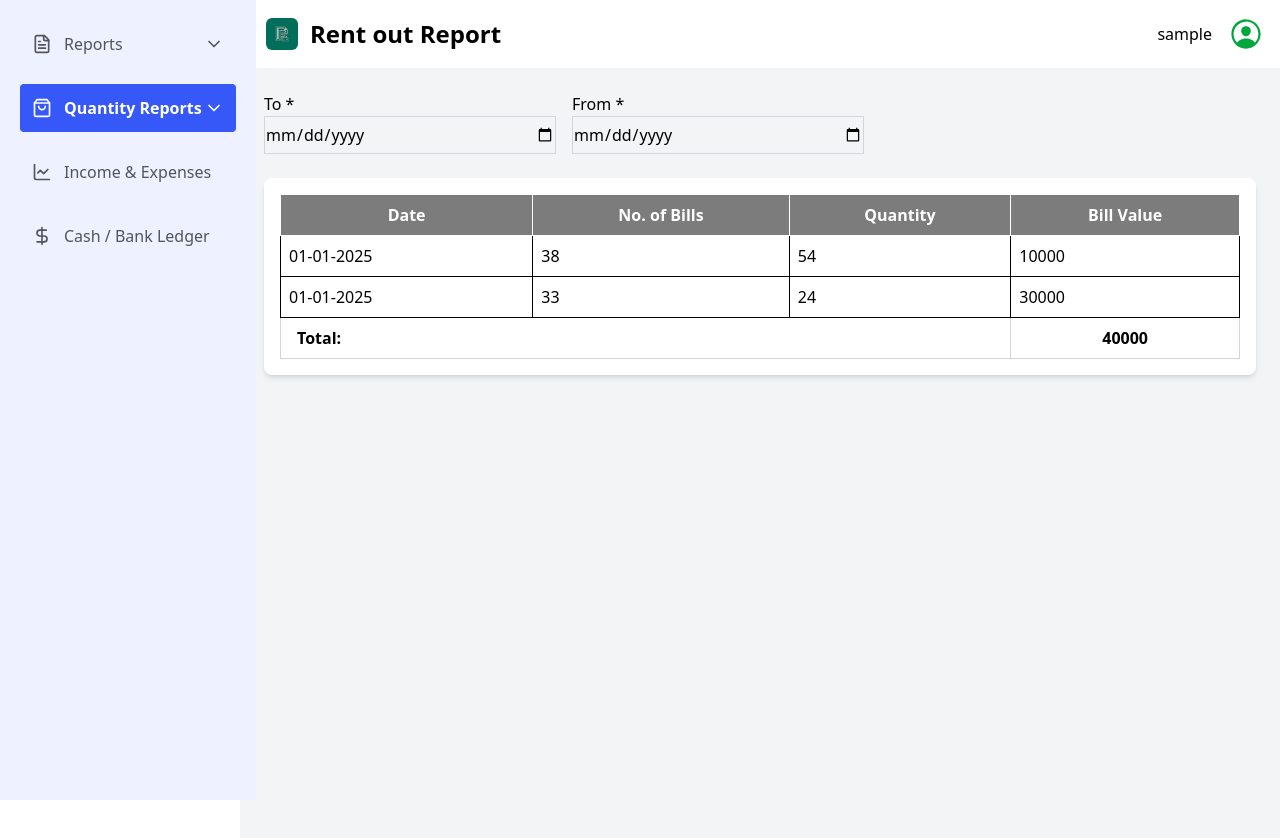
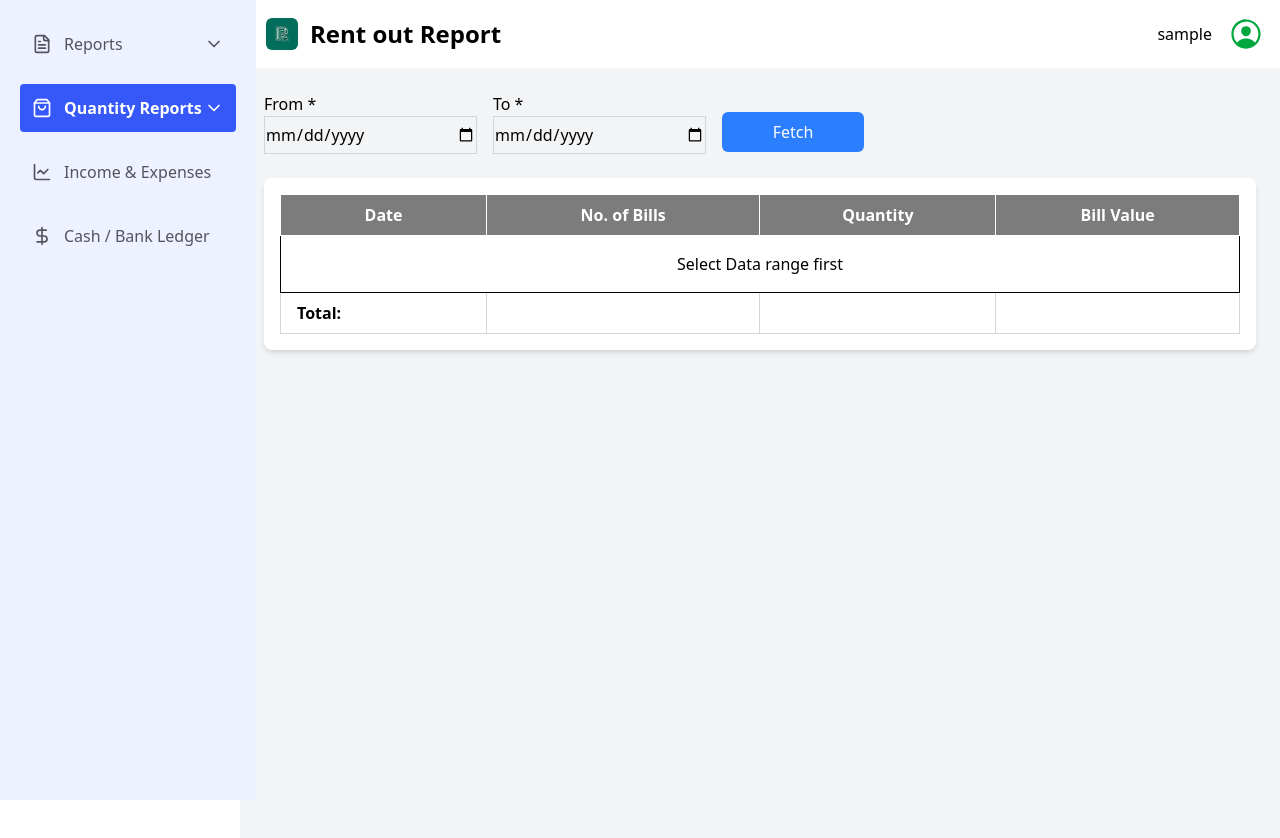
Before and after one commit to Rootments-Enterprises-LLP/RootFin, a React (Vite) app in the folder frontend/: page /RentOutReport in a window 1280 px wide. Shown: the top 838 px of the page. Built offline with nearby package versions, Linux system fonts and the light colour scheme; sample sign-in values are in the browser's storage.

Commit message:
finalize codebase structure for testing handoff

```diff
--- a/frontend/src/pages/Datewisedaybook.jsx
+++ b/frontend/src/pages/Datewisedaybook.jsx
@@ -7,22 +7,25 @@ import baseUrl from '../api/api.js';
 const categories = [
     { value: "all", label: "All" },
     { value: "booking", label: "Booking" },
-    { value: "rent_out", label: "Rent Out" },
-    { value: "refund", label: "Refund" },
-    { value: "income", label: "Income" },
+    { value: "RentOut", label: "Rent Out" },
+    { value: "Refund", label: "Refund" },
+    { value: "Return", label: "Return" },
+    { value: "Cancel", label: "Cancel" },
+
+    { value: "income", label: "income" },
     { value: "expense", label: "Expense" },
-    { value: "cash_to_bank", label: "Cash to Bank" },
+    { value: "money transfer", label: "Cash to Bank" },
 ];
 
 const subCategories = [
     { value: "all", label: "All" },
     { value: "advance", label: "Advance" },
-    { value: "bal_payable_amt", label: "Bal. Payable Amt" },
+    { value: "Balance Payable", label: "Balance Payable" },
     { value: "security", label: "Security" },
-    { value: "cancellation_refund", label: "Cancellation Refund" },
-    { value: "security_refund", label: "Security Refund" },
+    { value: "cancellation Refund", label: "Cancellation Refund" },
+    { value: "security Refund", label: "Security Refund" },
     { value: "compensation", label: "Compensation" },
-    { value: "petty_expense", label: "Petty Expense" },
+    { value: "petty expenses", label: "petty expenses" },
 ];
 
 
@@ -144,7 +147,7 @@ const Datewisedaybook = () => {
         advanceAmount: parseInt(transaction.advanceAmount, 10) || 0,
         RsecurityAmount: -(parseInt(transaction.securityAmount, 10) || 0),
         Category: "Return",
-        SubCategory: "Security"
+        SubCategory: "security Refund"
     }));
     const Transactionsall = (data3?.data || []).map(transaction => ({
         ...transaction,
@@ -155,7 +158,7 @@ const Datewisedaybook = () => {
     const canCelTransactions = (data4?.dataSet?.data || []).map(transaction => ({
         ...transaction,
         Category: "Cancel",
-        SubCategory: "Refund"
+        SubCategory: "cancellation Refund"
 
 
     }));
@@ -174,11 +177,14 @@ const Datewisedaybook = () => {
 
 
     // Filter transactions based on category & subcategory
-    const filteredTransactions = allTransactions.filter(
-        (t) =>
-            (selectedCategory.value === "all" || t.category.toLowerCase() === selectedCategory.value) &&
-            (selectedSubCategory.value === "all" || t.subCategory.toLowerCase() === selectedSubCategory.value)
+    const selectedCategoryValue = selectedCategory?.value?.toLowerCase() || "all";
+    const selectedSubCategoryValue = selectedSubCategory?.value?.toLowerCase() || "all";
+
+    const filteredTransactions = allTransactions.filter((t) =>
+        (selectedCategoryValue === "all" || (t.category?.toLowerCase() === selectedCategoryValue || t.Category?.toLowerCase() === selectedCategoryValue || t.type?.toLowerCase() === selectedCategoryValue || t.type?.toLowerCase() === selectedCategoryValue)) &&
+        (selectedSubCategoryValue === "all" || (t.subCategory?.toLowerCase() === selectedSubCategoryValue || t.SubCategory?.toLowerCase() === selectedSubCategoryValue || t.type?.toLowerCase() === selectedSubCategoryValue || t.type?.toLowerCase() === selectedSubCategoryValue || t.subCategory1?.toLowerCase() === selectedSubCategoryValue || t.SubCategory1?.toLowerCase() === selectedSubCategoryValue ||t.category?.toLowerCase() === selectedSubCategoryValue || t.category?.toLowerCase() === selectedSubCategoryValue))
     );
+
 
     const totalBankAmount =
         (filteredTransactions?.reduce((sum, item) =>
--- a/frontend/src/pages/DayBook.jsx
+++ b/frontend/src/pages/DayBook.jsx
@@ -1,20 +1,52 @@
+import { useMemo, useState } from 'react';
 import Headers from '../components/Header.jsx';
+import useFetch from '../hooks/useFetch.jsx';
 
-const transactions = [
-    {
-        date: "01-01-2025",
-        Bills: "38",
-        Quantity: "54",
-        BillValue: 10000,
-    },
-    {
-        date: "01-01-2025",
-        Bills: "33",
-        Quantity: "24",
-        BillValue: 30000,
-    }
-];
+// const transactions = [
+//     {
+//         date: "01-01-2025",
+//         Bills: "38",
+//         Quantity: "54",
+//         BillValue: 10000,
+//     },
+//     {
+//         date: "01-01-2025",
+//         Bills: "33",
+//         Quantity: "24",
+//         BillValue: 30000,
+//     }
+// ];
 const DayBook = () => {
+
+    const [fromDate, setFromDate] = useState("");
+
+    const [toDate, setToDate] = useState("");
+    const [apiUrl, setApiUrl] = useState("");
+
+
+    const handleFetch = () => {
+        const baseUrl = "http://15.207.90.158:5005/api/GetBooking";
+        if (!fromDate || !toDate) {
+            return alert("select date ")
+        } else {
+            const updatedApiUrl = `${baseUrl}/GetRentoutListDateWise?LocCode=144&DateFrom=${fromDate}&DateTo=${toDate}`;
+
+            // alert(apiUrl)
+            // Updating state
+            setApiUrl(updatedApiUrl);
+
+
+            console.log("API URLs Updated:", updatedApiUrl);
+        }
+
+        // Dynamically updating API URLs
+
+    };
+    const fetchOptions = useMemo(() => ({}), []);
+
+    const { data } = useFetch(apiUrl, fetchOptions);
+    console.log(data);
+
 
     return (
         <div>
@@ -24,13 +56,19 @@ const DayBook = () => {
                     {/* Date Inputs */}
                     <div className="flex gap-4 mb-6 w-[600px]">
                         <div className='w-full flex flex-col '>
-                            <label htmlFor="to">To *</label>
-                            <input type="date" id="to" className='border border-gray-300 py-[6px]' />
+                            <label htmlFor="from">From *</label>
+                            <input type="date" id="from"
+                                value={fromDate}
+                                onChange={(e) => setFromDate(e.target.value)} className='border border-gray-300 py-[6px]' />
                         </div>
                         <div className='w-full flex flex-col '>
-                            <label htmlFor="from">From *</label>
-                            <input type="date" id="from" className='border border-gray-300 py-[6px]' />
+                            <label htmlFor="to">To *</label>
+                            <input type="date" id="to"
+                                value={toDate}
+                                onChange={(e) => setToDate(e.target.value)} className='border border-gray-300 py-[6px]' />
                         </div>
+
+                        <button className='bg-blue-500 w-[400px] h-[40px] mt-[20px] rounded-md text-white ' onClick={handleFetch}>Fetch</button>
                     </div>
 
                     {/* Table */}
@@ -45,18 +83,19 @@ const DayBook = () => {
                                 </tr>
                             </thead>
                             <tbody>
-                                {transactions.length > 0 ? (
-                                    transactions.map((transaction, index) => (
+                                {data?.dataSet?.data.length > 0 ? (
+                                    data?.dataSet?.data.map((transaction, index) => (
                                         <tr key={index}>
-                                            <td className="border p-2">{transaction.date}</td>
-                                            <td className="border p-2">{transaction.Bills}</td>
-                                            <td className="border p-2">{transaction.Quantity}</td>
-                                            <td className="border p-2">{transaction.BillValue}</td>
+                                            <td className="border p-2">{transaction.rentoutDate.split('T')[0]
+                                            }</td>
+                                            <td className="border p-2">{transaction.noofbills}</td>
+                                            <td className="border p-2">{transaction.quantity}</td>
+                                            <td className="border p-2">{transaction.billValue}</td>
                                         </tr>
                                     ))
                                 ) : (
                                     <tr>
-                                        <td colSpan="5" className="text-center border p-4">No transactions found</td>
+                                        <td colSpan="5" className="text-center border p-4">{!toDate || !fromDate ? "Select Data range first" : "No transactions found"}</td>
                                     </tr>
                                 )}
                             </tbody>
@@ -64,10 +103,15 @@ const DayBook = () => {
                             {/* Footer Totals */}
                             <tfoot>
                                 <tr className="bg-white text-center font-semibold">
-                                    <td className="border border-gray-300 px-4 py-2 text-left" colSpan="3">Total:</td>
-
+                                    <td className="border border-gray-300 px-4 py-2 text-left" colSpan="1">Total:</td>
                                     <td className="border border-gray-300 px-4 py-2">
-                                        {transactions.reduce((sum, item) => sum + item.BillValue, 0)}
+                                        {data?.dataSet?.data.reduce((sum, item) => sum + item.noofbills, 0)}
+                                    </td>
+                                    <td className="border border-gray-300 px-4 py-2">
+                                        {data?.dataSet?.data.reduce((sum, item) => sum + item.quantity, 0)}
+                                    </td>
+                                    <td className="border border-gray-300 px-4 py-2">
+                                        {data?.dataSet?.data.reduce((sum, item) => sum + item.billValue, 0)}
                                     </td>
                                 </tr>
                             </tfoot>
```
Also changed, not shown: frontend/src/pages/BillWiseIncome.jsx (+28 -17 lines), 1 other file (tests, documents, lock files or other folders).
